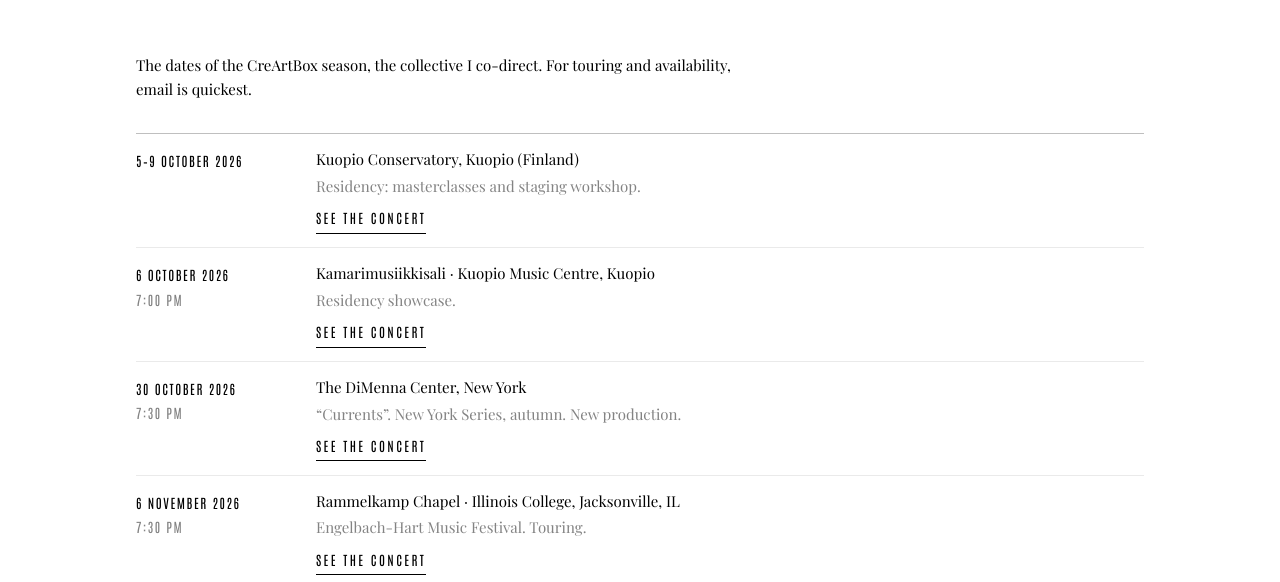
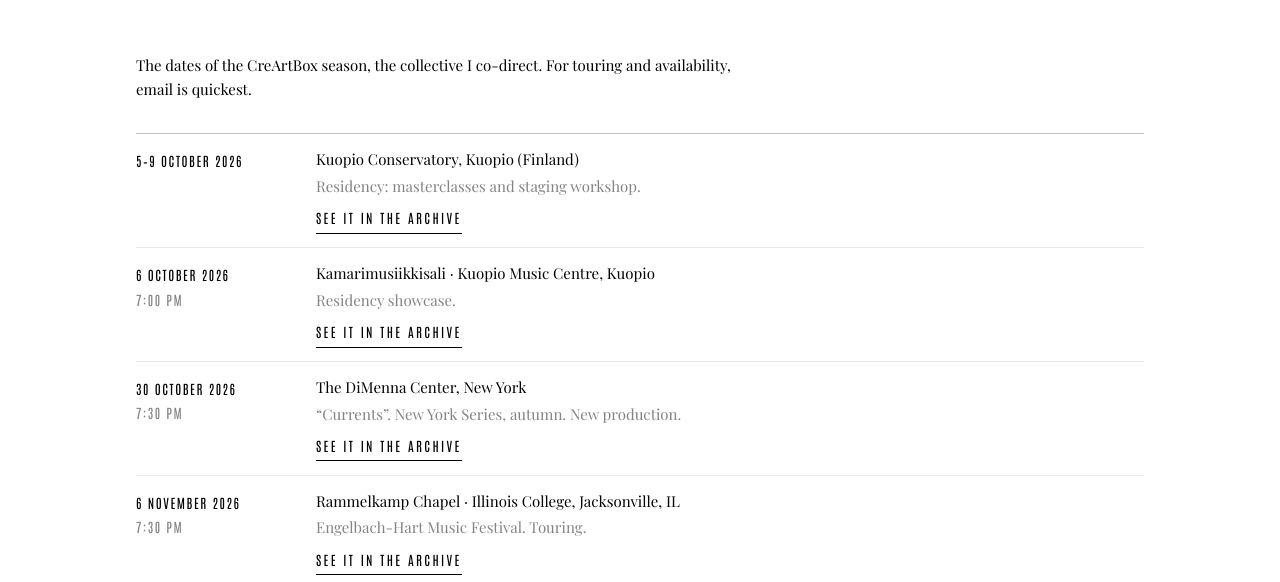
Before and after one commit to josefinaupd/josefinaurraca, a plain HTML site: page agenda.html in a window 1280 px wide. Shown: the part 370-952 px from the top of the page. Drawn offline with nearby package versions, Linux system fonts and the light colour scheme; a web font is replaced by a local one.

Commit message:
Las fechas pasadas de la agenda, al archivo de CreArtBox
Los cuatro conciertos ya celebrados —la residencia de Kuopio, su
concierto, «Currents» e Illinois— apuntaban a páginas que CreArtBox ha
retirado al pasar la fecha: daban 404. Ahora van a donde ha quedado
cada uno, y el botón pasa a decir «Ver en el archivo».

«Currents» tiene página propia de archivo. Los otros tres no, así que
van a la sección de 2026 del archivo, que es donde están listados con
su programa.

De paso, el del 11 de diciembre apuntaba a tectonic-lullaby-2026, que
sigue viva pero que CreArtBox ya no enlaza desde su calendario: pasa a
winterlight-2026, que es la que enlazan ellos.

Los diez enlaces de la agenda comprobados: todos 200. Y las diez
páginas, limpias a 1440 y 390 px.

Co-Authored-By: Claude Opus 5 <noreply@anthropic.com>
Claude-Session: https://claude.ai/code/session_01AyodTuS3YLuMCavGBhQL9x

```diff
--- a/agenda.html
+++ b/agenda.html
@@ -69,7 +69,7 @@
             <span class="dia" data-es="5–9 de octubre de 2026" data-en="5–9 October 2026">5–9 de octubre de 2026</span>
           </div>
           <div><p data-es="Kuopio Conservatory, Kuopio (Finlandia)" data-en="Kuopio Conservatory, Kuopio (Finland)">Kuopio Conservatory, Kuopio (Finlandia)</p><p class="nota" data-es="Residencia: clases magistrales y taller de escena." data-en="Residency: masterclasses and staging workshop.">Residencia: clases magistrales y taller de escena.</p>
-            <a class="ir" href="https://creartbox.nyc/concerts/kuopio-residency-2026.html" rel="noopener" data-es="Ver el concierto" data-en="See the concert">Ver el concierto</a></div>
+            <a class="ir" href="https://creartbox.nyc/archive.html#y2026" rel="noopener" data-es="Ver en el archivo" data-en="See it in the archive">Ver en el archivo</a></div>
         </li>
         <li>
           <div class="cuando">
@@ -77,7 +77,7 @@
             <span class="hora" data-es="19:00" data-en="7:00 pm">19:00</span>
           </div>
           <div><p data-es="Kamarimusiikkisali · Kuopio Music Centre, Kuopio" data-en="Kamarimusiikkisali · Kuopio Music Centre, Kuopio">Kamarimusiikkisali · Kuopio Music Centre, Kuopio</p><p class="nota" data-es="Concierto de la residencia." data-en="Residency showcase.">Concierto de la residencia.</p>
-            <a class="ir" href="https://creartbox.nyc/concerts/umbral-zero-kuopio-2026.html" rel="noopener" data-es="Ver el concierto" data-en="See the concert">Ver el concierto</a></div>
+            <a class="ir" href="https://creartbox.nyc/archive.html#y2026" rel="noopener" data-es="Ver en el archivo" data-en="See it in the archive">Ver en el archivo</a></div>
         </li>
         <li>
           <div class="cuando">
@@ -85,7 +85,7 @@
             <span class="hora" data-es="19:30" data-en="7:30 pm">19:30</span>
           </div>
           <div><p data-es="The DiMenna Center, Nueva York" data-en="The DiMenna Center, New York">The DiMenna Center, Nueva York</p><p class="nota" data-es="«Currents». Serie de Nueva York, otoño. Producción nueva." data-en="“Currents”. New York Series, autumn. New production.">«Currents». Serie de Nueva York, otoño. Producción nueva.</p>
-            <a class="ir" href="https://creartbox.nyc/concerts/currents-2026.html" rel="noopener" data-es="Ver el concierto" data-en="See the concert">Ver el concierto</a></div>
+            <a class="ir" href="https://creartbox.nyc/archive/currents-2026-10.html" rel="noopener" data-es="Ver en el archivo" data-en="See it in the archive">Ver en el archivo</a></div>
         </li>
         <li>
           <div class="cuando">
@@ -93,7 +93,7 @@
             <span class="hora" data-es="19:30" data-en="7:30 pm">19:30</span>
           </div>
           <div><p data-es="Rammelkamp Chapel · Illinois College, Jacksonville (Illinois)" data-en="Rammelkamp Chapel · Illinois College, Jacksonville, IL">Rammelkamp Chapel · Illinois College, Jacksonville (Illinois)</p><p class="nota" data-es="Engelbach-Hart Music Festival. Gira." data-en="Engelbach-Hart Music Festival. Touring.">Engelbach-Hart Music Festival. Gira.</p>
-            <a class="ir" href="https://creartbox.nyc/concerts/illinois-college-piano-trio-2026.html" rel="noopener" data-es="Ver el concierto" data-en="See the concert">Ver el concierto</a></div>
+            <a class="ir" href="https://creartbox.nyc/archive.html#y2026" rel="noopener" data-es="Ver en el archivo" data-en="See it in the archive">Ver en el archivo</a></div>
         </li>
         <li>
           <div class="cuando">
@@ -108,7 +108,7 @@
             <span class="hora" data-es="19:30" data-en="7:30 pm">19:30</span>
           </div>
           <div><p data-es="The DiMenna Center, Nueva York" data-en="The DiMenna Center, New York">The DiMenna Center, Nueva York</p><p class="nota" data-es="«Winterlight». Serie de Nueva York, invierno. Producción nueva." data-en="“Winterlight”. New York Series, winter. New production.">«Winterlight». Serie de Nueva York, invierno. Producción nueva.</p>
-            <a class="ir" href="https://creartbox.nyc/concerts/tectonic-lullaby-2026.html" rel="noopener" data-es="Ver el concierto" data-en="See the concert">Ver el concierto</a></div>
+            <a class="ir" href="https://creartbox.nyc/concerts/winterlight-2026.html" rel="noopener" data-es="Ver el concierto" data-en="See the concert">Ver el concierto</a></div>
         </li>
         <li>
           <div class="cuando">
```
